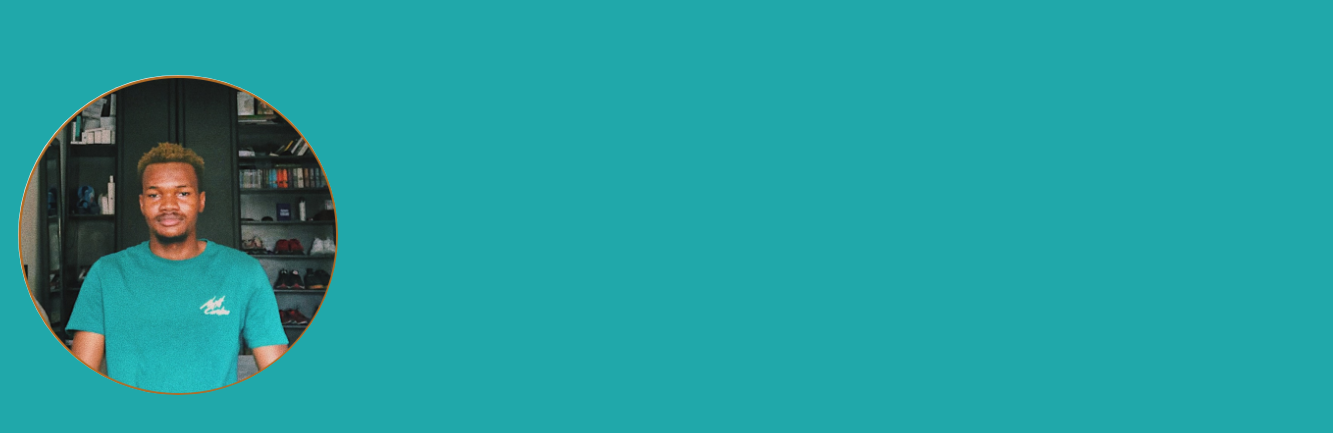
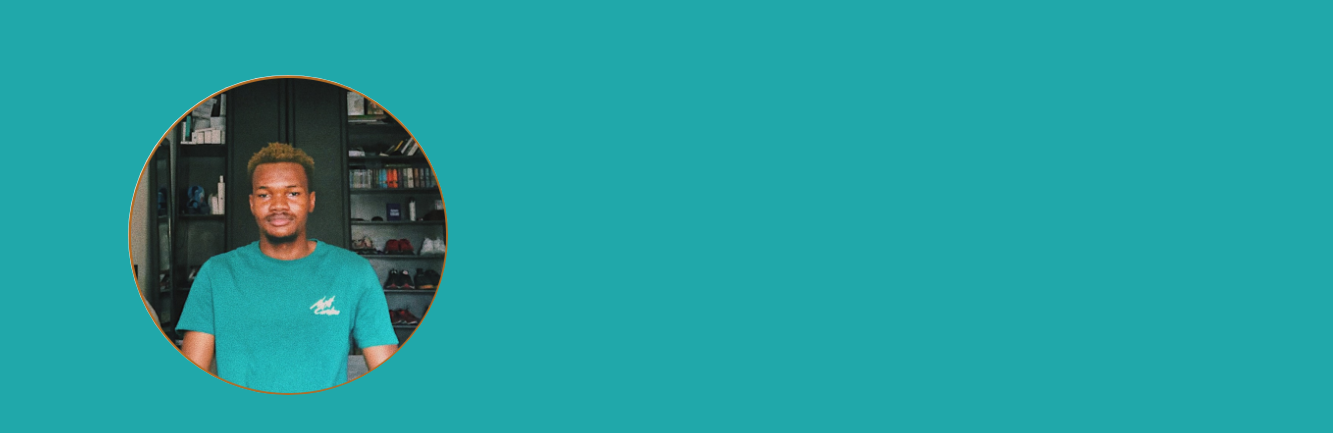
Before and after one commit to OluwaseunSowemimo/OluwaseunSowemimo.github.io, a plain HTML site: page index.html in a window 1280 px wide. Shown: the part 105-538 px from the top of the page, 1333 px wide, since content can reach past the window. Drawn offline with nearby package versions, Linux system fonts and the light colour scheme; a script that the page names is missing.

Commit message:
Update style.css

```diff
--- a/style.css
+++ b/style.css
@@ -24,10 +24,9 @@
 
 
     body {
-        width: 100% !important;
+        width: auto !important;
         background-color: #20A8AA;
-        margin-left: -8% !important;
-        margin-right: 10% !important;
+
     }
 
     #nav {
@@ -43,7 +42,7 @@
     }
 
     .about-me{
-        display: inline !important;
+        display: inline-block !important;
 
     }
     .work {
```
